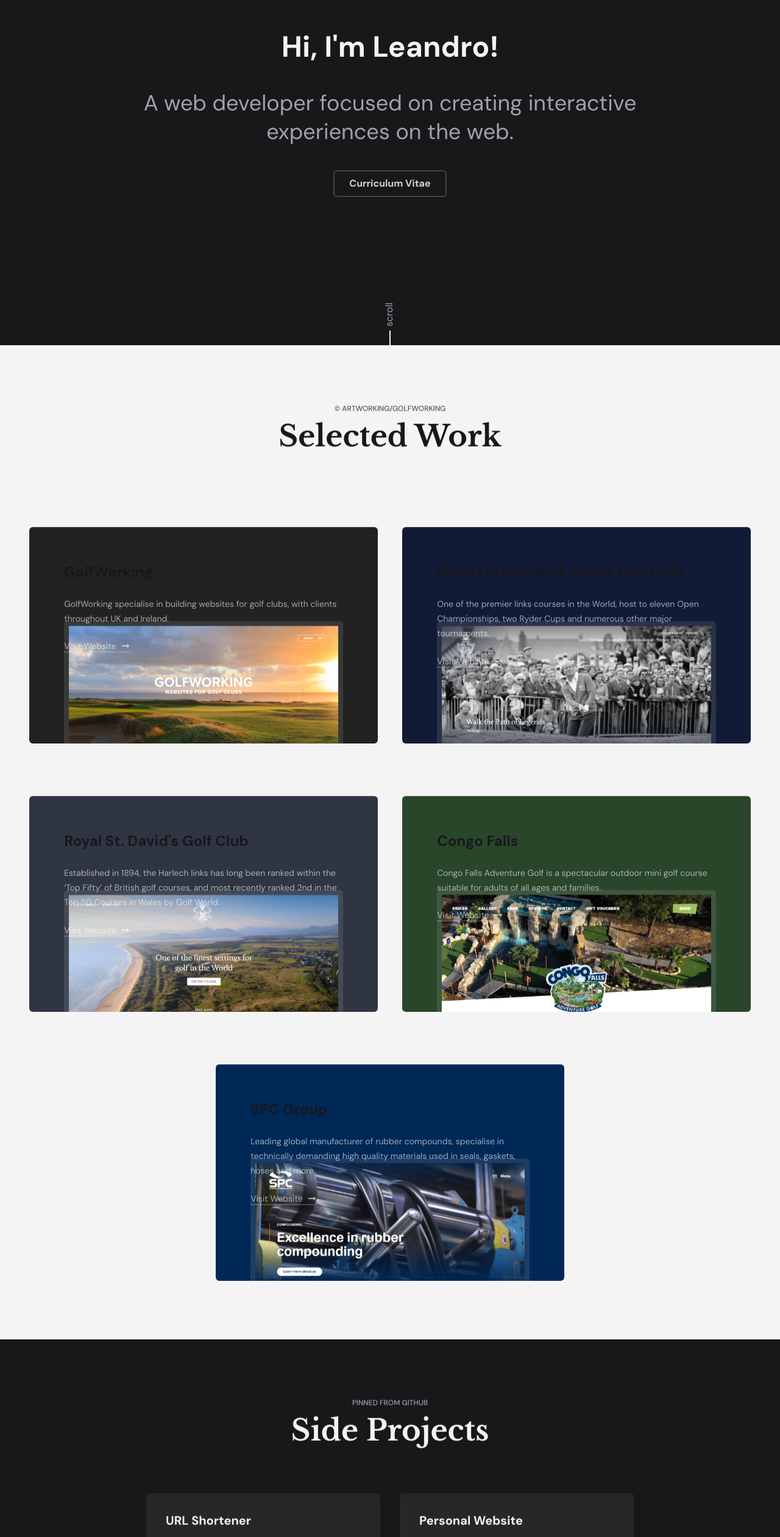
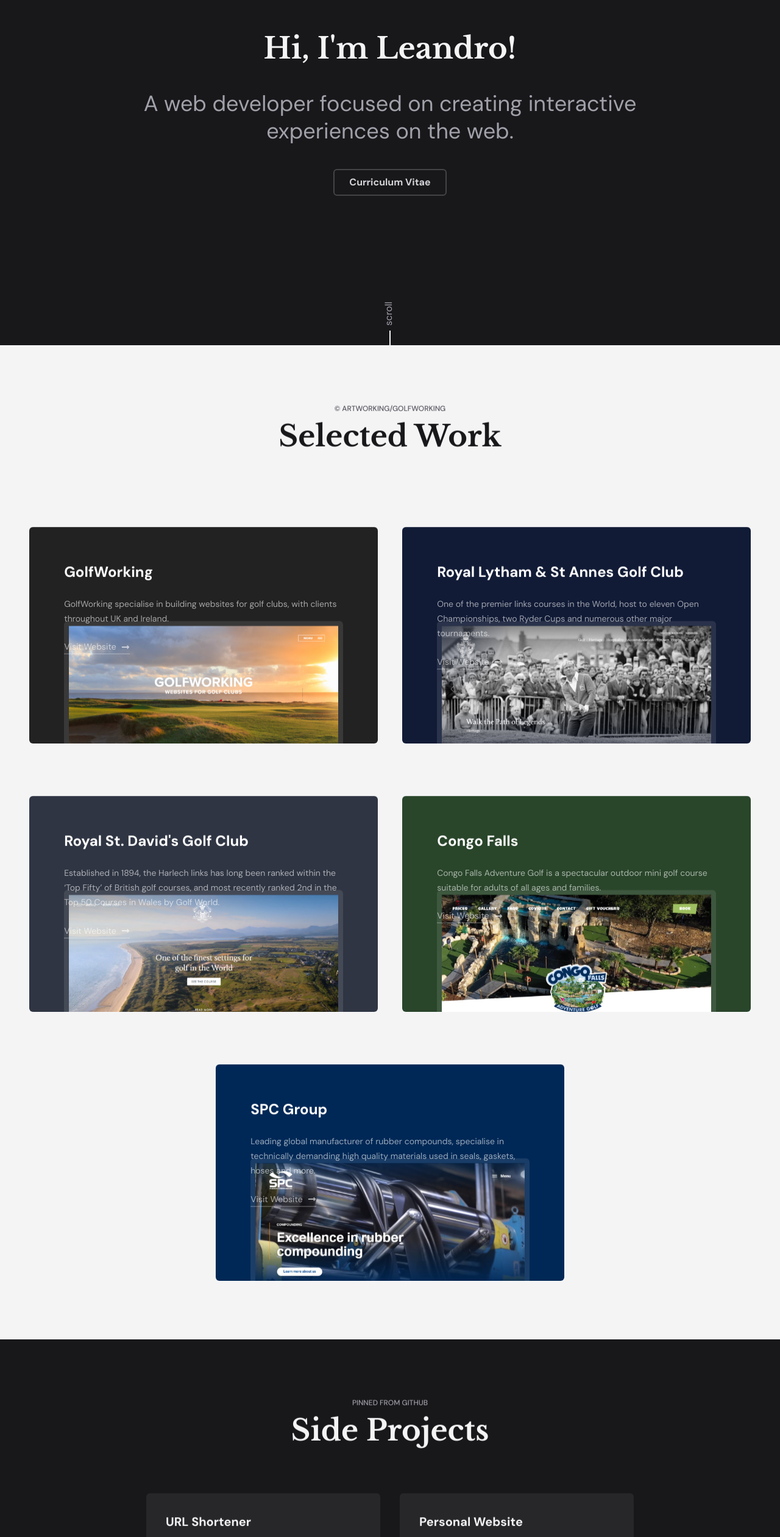
Before and after one commit to leandrodalmolin/nextjs-portfolio, a Next.js app: page / in a window 1280 px wide. Shown: the part 234-2754 px from the top of the page at 61% size. Built offline with nearby package versions, Linux system fonts and the light colour scheme.

Commit message:
Rearrange heading hierarchy (a11y)

```diff
--- a/src/components/Card/Card.module.scss
+++ b/src/components/Card/Card.module.scss
@@ -6,7 +6,7 @@
   padding: 10% 10% 0;
   background-color: $zinc-800;
 
-  h2 {
+  h3 {
     margin-bottom: $spacing-5;
     font-size: $font-size-2xl;
     font-weight: $font-weight-bold;
@@ -17,7 +17,7 @@
   @include media-query('md', 'up') {
     margin-top: 8%;
 
-    h2 {
+    h3 {
       margin-bottom: $spacing-6;
     }
 
--- a/src/components/Card/Card.tsx
+++ b/src/components/Card/Card.tsx
@@ -7,7 +7,7 @@
 export function Card({ title, description, url, imageSrc, bgColor }: ICard) {
   return (
     <div className={styles.card} style={{ backgroundColor: bgColor }}>
-      <h2>{title}</h2>
+      <h3>{title}</h3>
       <div className={styles.content}>
         <p>{description}</p>
         <p>
--- a/src/components/Heading/Heading.module.scss
+++ b/src/components/Heading/Heading.module.scss
@@ -21,7 +21,7 @@
 .subheading {
   margin-bottom: $spacing-4;
   font-size: $font-size-xs;
+  font-weight: $font-weight-medium;
   line-height: $line-height-sm;
-  font-weight: $font-weight-medium;
   text-transform: uppercase;
 }
--- a/src/components/PageSections/Masthead/Masthead.module.scss
+++ b/src/components/PageSections/Masthead/Masthead.module.scss
@@ -11,6 +11,7 @@
 
   h1 {
     margin-bottom: $spacing-6;
+    font-family: $font-serif;
     font-size: $font-size-2xl;
     line-height: $line-height-md;
     color: $zinc-100;
@@ -18,6 +19,7 @@
 
   p {
     font-size: $font-size-xl;
+    line-height: $line-height-xs;
   }
 
   a {
--- a/src/components/PageSections/SideProjects/SideProjects.module.scss
+++ b/src/components/PageSections/SideProjects/SideProjects.module.scss
@@ -21,7 +21,7 @@
   padding: $spacing-7;
   background-color: $zinc-800;
 
-  h2 {
+  h4 {
     margin-bottom: $spacing-4;
     font-size: $font-size-xl;
     font-weight: $font-weight-bold;
--- a/src/components/PageSections/SideProjects/SideProjects.tsx
+++ b/src/components/PageSections/SideProjects/SideProjects.tsx
@@ -62,7 +62,7 @@
         <ul className={styles.grid}>
           {DATA.map((item) => (
             <li key={item.id} className={styles.item}>
-              <h2>{item.title}</h2>
+              <h4>{item.title}</h4>
               <p>{item.description}</p>
               <ul>
                 {item.links.map((link) => (
--- a/src/styles/globals.scss
+++ b/src/styles/globals.scss
@@ -36,6 +36,7 @@
   font-family: $font-sans;
   font-weight: $font-weight-regular;
   font-size: $font-size-md;
+  line-height: $line-height-md;
 }
 
 a {
```
